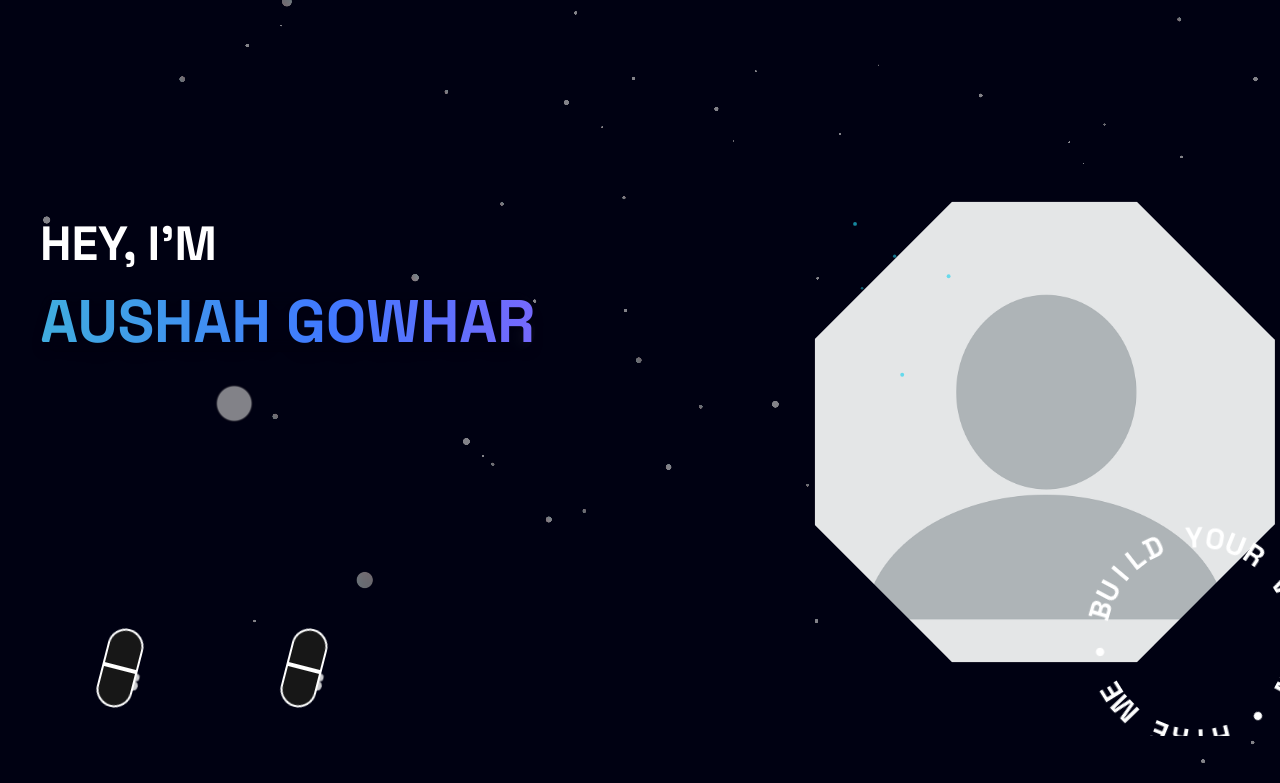
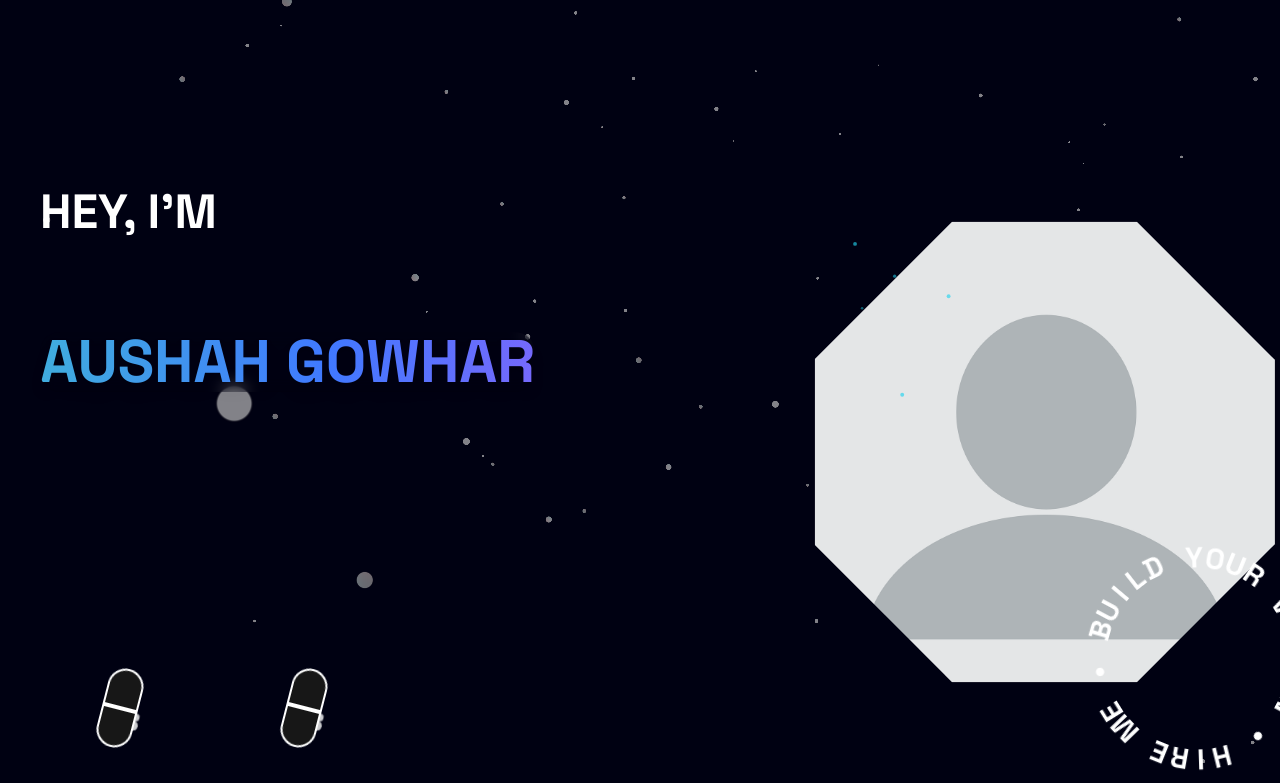
Before and after one commit to aushah1/Portfolio-Aushah, a React (Vite) app: page / in a window 1280 px wide. Shown: the top 783 px of the page. Built offline with nearby package versions, Linux system fonts and the light colour scheme; a web font is replaced by a local one.

Commit message:
fixed rotating text

```diff
--- a/src/components/About.jsx
+++ b/src/components/About.jsx
@@ -26,7 +26,7 @@ const About = () => {
       }}>
       {/* Left Column */}
       <motion.div
-        className="intro flex flex-col gap-6"
+        className="intro flex flex-col gap-6 mt-10"
         variants={{
           hidden: { x: -100, opacity: 0 },
           visible: {
@@ -35,16 +35,6 @@ const About = () => {
             transition: { type: "spring", stiffness: 50 },
           },
         }}>
-        <motion.div className="overflow-hidden" whileHover={{ scale: 1.05 }}>
-          <RotatingText
-            texts={["WEB DEVELOPER", "REACT DEVELOPER", "FULLSTACK DEVELOPER"]}
-            mainClassName="text-5xl bg-gradient-to-r from-cyan-400 to-blue-600 bg-clip-text text-transparent"
-            staggerFrom="last"
-            staggerDuration={0.02}
-            transition={{ type: "spring", damping: 20, stiffness: 200 }}
-          />
-        </motion.div>
-
         <motion.h1
           className="text-5xl font-bold"
           variants={{
@@ -53,6 +43,16 @@ const About = () => {
           }}>
           HEY, I'M
         </motion.h1>
+
+        <motion.div className="overflow-hidden" whileHover={{ scale: 1.05 }}>
+          <RotatingText
+            texts={["WEB DEVELOPER", "REACT DEVELOPER", "FRONTEND DEVELOPER"]}
+            mainClassName="text-5xl bg-gradient-to-r from-cyan-400 to-blue-600 bg-clip-text "
+            staggerFrom="last"
+            staggerDuration={0.02}
+            transition={{ type: "spring", damping: 20, stiffness: 200 }}
+          />
+        </motion.div>
 
         <motion.div className="relative" whileHover={{ scale: 1.02 }}>
           <Name
--- a/src/components/FuzzyText.jsx
+++ b/src/components/FuzzyText.jsx
@@ -2,7 +2,7 @@ import React, { useEffect, useRef } from "react";
 
 const FuzzyText = ({
   children,
-  fontSize = "clamp(1rem,7vw, 7rem)",
+  fontSize = "clamp(3rem ,7vw, 6rem)",
   fontWeight = 900,
   fontFamily = "inherit",
   color = "#fff",
--- a/src/components/Skills.jsx
+++ b/src/components/Skills.jsx
@@ -99,7 +99,7 @@ const Skills = () => {
         <div id="center" className="relative w-full h-[790px] ">
           <div className="content absolute top-0 left-0 w-full h-full flex flex-col gap-10 items-center justify-center text-white translate-y-full">
             <FuzzyText
-              className="fuzzyText"
+              className="fuzzyText "
               baseIntensity={0.2}
               hoverIntensity={0.4}
               enableHover={0.4}>
```
